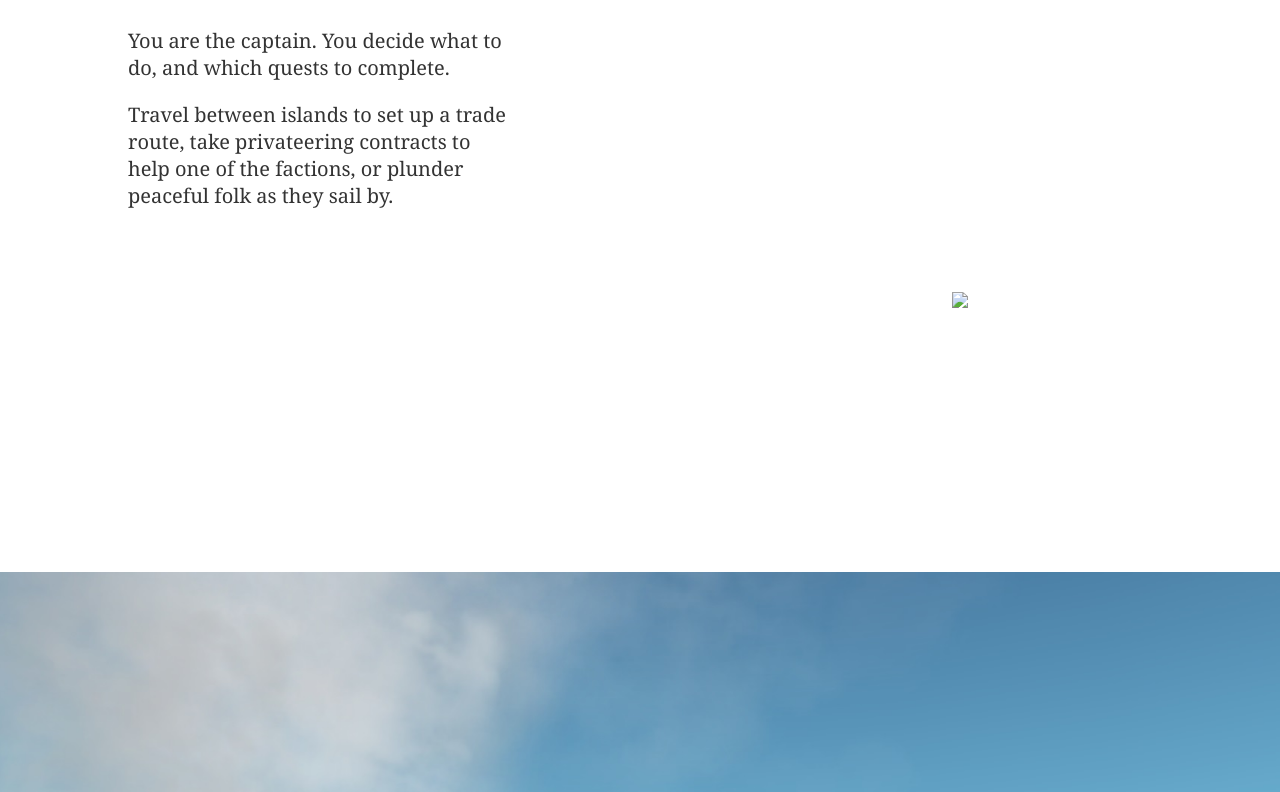
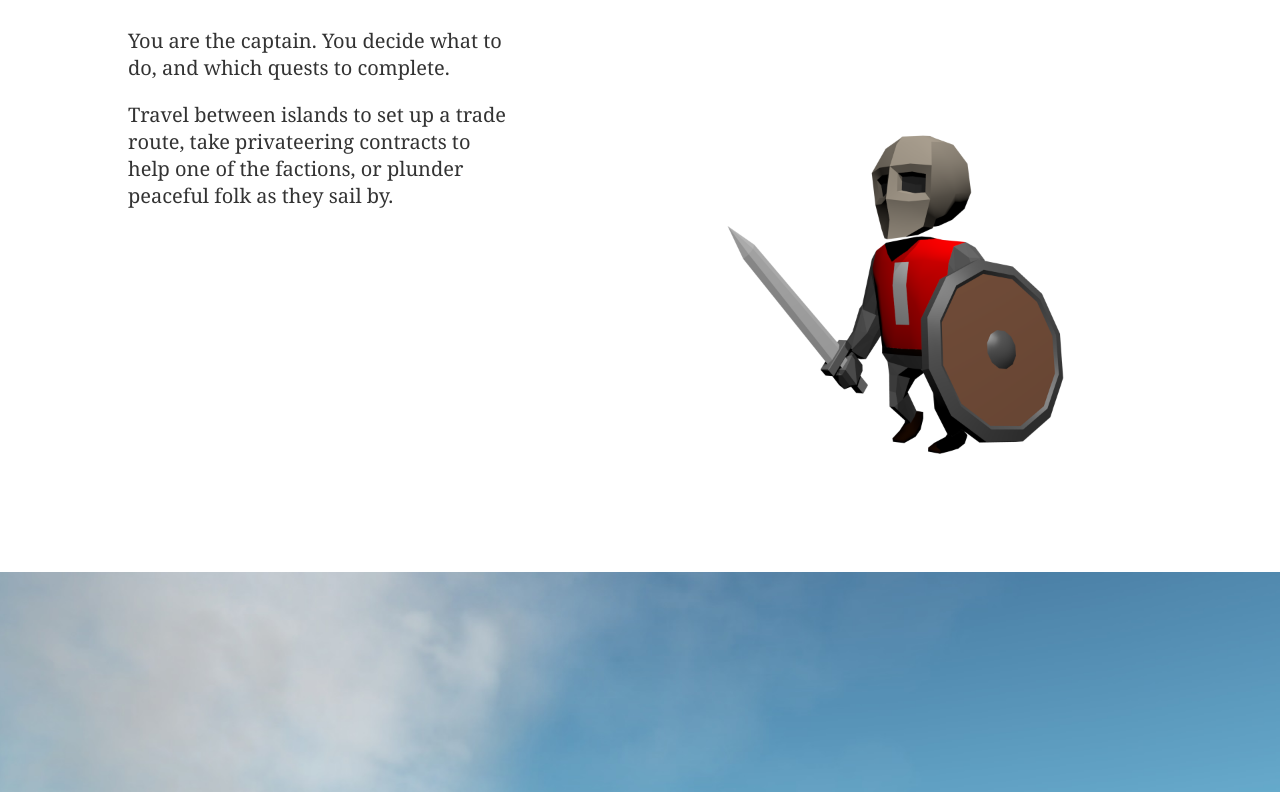
Before and after one commit to beaufortgame/beaufortgame.github.io, a plain HTML site: page index.html in a window 1280 px wide. Shown: the part 2628-3420 px from the top of the page. Drawn offline with Linux system fonts and the light colour scheme; files whose address does not match are found by name.

Commit message:
Added missing images

```diff
--- a/index.html
+++ b/index.html
@@ -33,7 +33,7 @@
 			<p>Travel between islands to set up a trade route, take privateering contracts to help one of the factions, or plunder peaceful folk as they sail by.</p>
 		</div>
 		<div class="BlockElement">
-			<img src="Footman.png">
+			<img src="images/Footman.png">
 		</div>
 	</div>
 	<div id= "Block_Image2" class="ImgBlock">
@@ -48,7 +48,7 @@
 			<p>Encounter enormous monsters and arguably epic ship battles.</p>
 		</div>
 		<div class="BlockElement">
-			<img src="Footman.png">
+			<img src="images/Footman.png">
 		</div>
 	</div>
 	<div id= "Block_Image3" class="ImgBlock">
@@ -61,7 +61,7 @@
 			<p>Beaufort is being developed by Peter Offerman. It's still in a very early stage of development, and will not be released anytime soon.</p>
 		</div>
 		<div class="BlockElement">
-			<img src="OrangeGear.png">
+			<img src="images/OrangeGear.png">
 			<!--<h2>FAQ:</h2>-->
 			<!--<p>Ok, so technically nobody has actually asked me these questions. I just figured it would be a good format to give you some facts about the game</p>-->
 			<!--<h3>On which platforms can we play this amazing game?</h3>-->
```
Also changed, not shown: images/Footman.png (added), images/Guard.png (added), images/OrangeGear.png (added).
